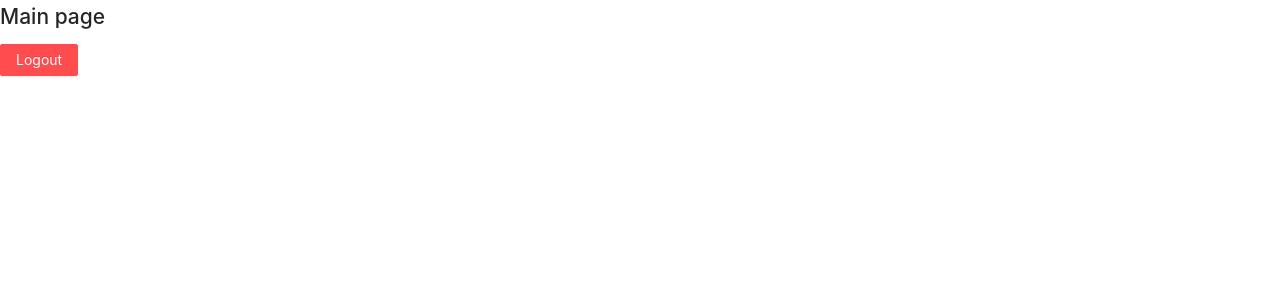
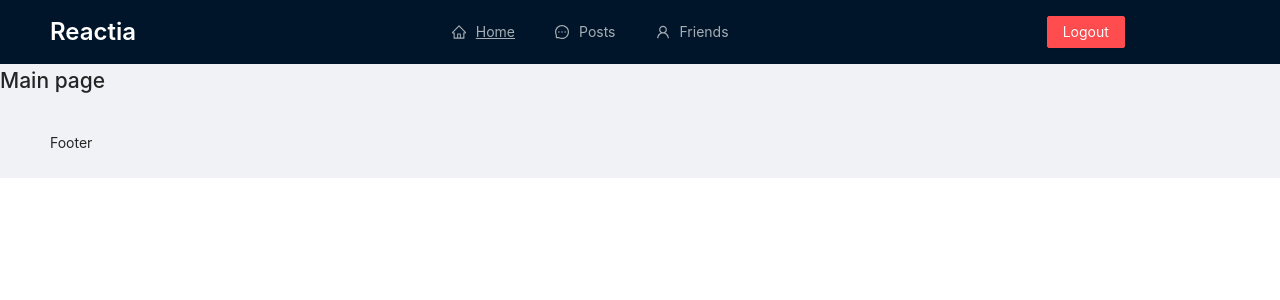
Before and after one commit to Whatruska/Reactia, a React (Create React App) app: page / in a window 1280 px wide. Shown: the top 300 px of the page. Built offline with nearby package versions, Linux system fonts and the light colour scheme; no server answers; sample sign-in values are in the browser's storage.

Commit message:
[Front] Layout + Navbar

```diff
--- /dev/null
+++ b/src/comp/Layout/MyLayout.module.css
@@ -0,0 +1,3 @@
+.activeLink{
+    text-decoration: underline;
+}
--- /dev/null
+++ b/src/comp/Layout/MyLayout.tsx
@@ -0,0 +1,65 @@
+import {
+  Button, Col, Layout, Row, Typography, Menu,
+} from 'antd';
+import React, { ReactNode } from 'react';
+import { useHistory, NavLink } from 'react-router-dom';
+import firebase from 'firebase';
+import { HomeOutlined, MessageOutlined, UserOutlined } from '@ant-design/icons';
+import classes from './MyLayout.module.css';
+
+const { Header, Footer } = Layout;
+const { Title, Text } = Typography;
+
+type WithChildren = {
+    children: ReactNode
+}
+const MyLayout = ({ children }:WithChildren) => {
+  const history = useHistory();
+  const logout = () => {
+    firebase.auth().signOut().then(() => {
+      window.localStorage.removeItem('user');
+      history.push('/signIn');
+    });
+  };
+  return (
+    <Layout>
+      <Header>
+        <Row align="middle" justify="space-between" gutter={16}>
+          <Col span={4}>
+            <Title level={3} style={{ marginBottom: '0px' }}>
+              <Text style={{ color: 'white' }}>
+                Reactia
+              </Text>
+            </Title>
+          </Col>
+          <Menu theme="dark" mode="horizontal">
+            <Menu.Item key="home" icon={<HomeOutlined />}>
+              <NavLink to="/" exact activeClassName={classes.activeLink}>
+                Home
+              </NavLink>
+            </Menu.Item>
+            <Menu.Item key="posts" icon={<MessageOutlined />}>
+              <NavLink to="/posts" activeClassName={classes.activeLink}>
+                Posts
+              </NavLink>
+            </Menu.Item>
+            <Menu.Item key="friends" icon={<UserOutlined />}>
+              <NavLink to="/friends" activeClassName={classes.activeLink}>
+                Friends
+              </NavLink>
+            </Menu.Item>
+          </Menu>
+          <Col span={4} offset={2}>
+            <Button type="primary" onClick={logout} danger>Logout</Button>
+          </Col>
+        </Row>
+      </Header>
+      {children}
+      <Footer>
+        Footer
+      </Footer>
+    </Layout>
+  );
+};
+
+export default MyLayout;
--- a/src/comp/MainPage/MainPage.tsx
+++ b/src/comp/MainPage/MainPage.tsx
@@ -1,22 +1,13 @@
 import React from 'react';
-import firebase from 'firebase';
-import { Redirect, useHistory } from 'react-router-dom';
-import { Button } from 'antd';
+import { Redirect } from 'react-router-dom';
+import MyLayout from "../Layout/MyLayout";
 
 const MainPage = () => {
-  const history = useHistory();
-  const logout = () => {
-    firebase.auth().signOut().then(() => {
-      window.localStorage.removeItem('user');
-      history.push('/signIn');
-    });
-  };
   if (!window.localStorage.getItem('user')) return (<Redirect to="/signIn" />);
   return (
-    <div>
+    <MyLayout>
       <h2>Main page</h2>
-      <Button type="primary" onClick={logout} danger>Logout</Button>
-    </div>
+    </MyLayout>
   );
 };
 
--- a/src/comp/SignIn/SignIn.tsx
+++ b/src/comp/SignIn/SignIn.tsx
@@ -1,8 +1,8 @@
 import React, { SyntheticEvent, useState } from 'react';
 import firebase from 'firebase';
-import { Redirect, useHistory } from 'react-router-dom';
+import { Redirect } from 'react-router-dom';
 import {
-  Button, Input, Typography, Form,
+  Button, Input, Typography, Form, message,
 } from 'antd';
 import {
   PhoneOutlined, LockOutlined, LoginOutlined, SendOutlined, Loading3QuartersOutlined,
@@ -13,7 +13,6 @@ import classes from './SignIn.module.css';
 const { Title } = Typography;
 
 const SignIn = () => {
-  const history = useHistory();
   const [confirmRes, setConfirmRes] = useState();
   const [phone, setPhone] = useState('');
   const [code, setCode] = useState('');
@@ -28,9 +27,9 @@ const SignIn = () => {
       firebase.auth().signInWithPhoneNumber(phone, recaptchaVerifier)
         .then((confirmationResult) => {
           setConfirmRes(confirmationResult);
-          alert('Check your phone');
+          message.success('Code successfully sent. Check your phone', 2);
         }).catch((error) => {
-          alert(error);
+          message.error(error.message, 2);
         })
         .finally(() => {
           setLoading(false);
@@ -39,7 +38,10 @@ const SignIn = () => {
       confirmRes.confirm(code).then((result:any) => {
         const { user } = result;
         window.localStorage.setItem('user', JSON.stringify(user));
-        history.push('/');
+        recaptchaVerifier.clear();
+        window.location.href = '/';
+      }).catch((error:any) => {
+        message.error(error, 2);
       }).finally(() => {
         setLoading(false);
       });
@@ -68,7 +70,15 @@ const SignIn = () => {
           name="phone"
           rules={[{ required: true, message: 'Please input your phone!' }]}
         >
-          <Input type="tel" size="large" prefix={<PhoneOutlined />} placeholder="Your phone" autoComplete="true" onChange={(e) => setPhone(e.target.value)} />
+          <Input
+            type="tel"
+            size="large"
+            prefix={<PhoneOutlined />}
+            disabled={confirmRes}
+            placeholder="Your phone"
+            autoComplete="true"
+            onChange={(e) => setPhone(e.target.value)}
+          />
         </Form.Item>
         <Form.Item
           name="code"
```
Also changed, not shown: public/logo192.png (deleted), public/logo512.png (deleted).
